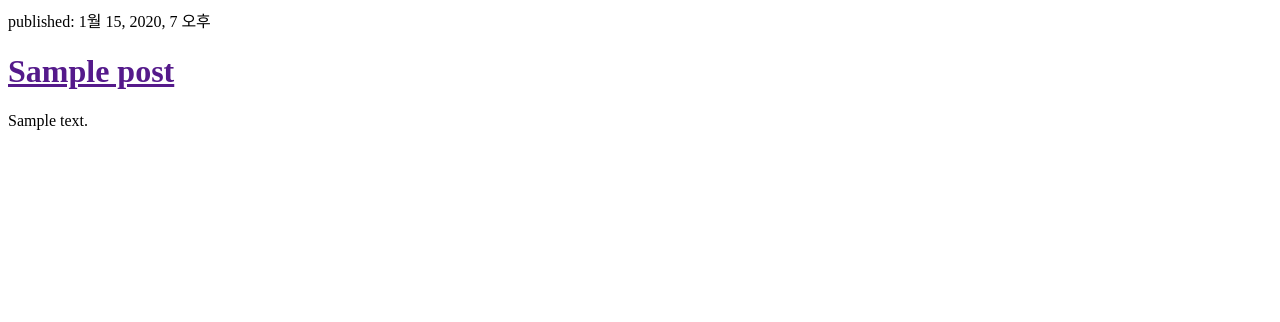
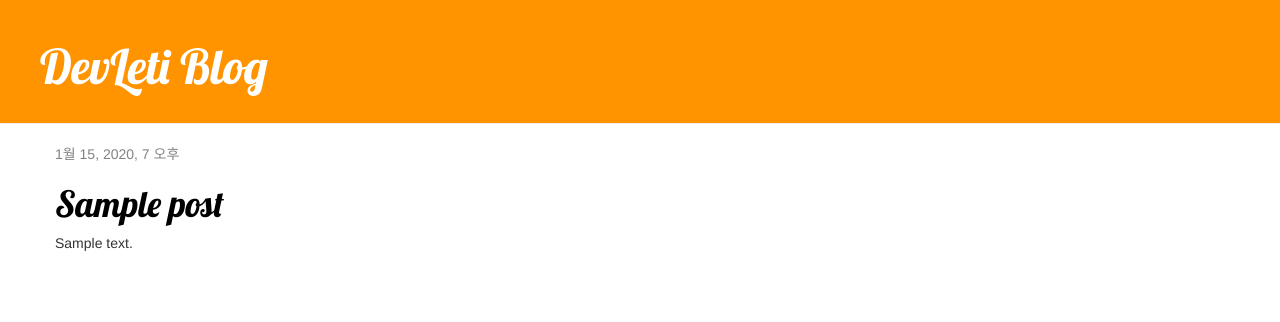
Before and after one commit to DevLeti/post_page, a Django app: page / in a window 1280 px wide. Shown: the top 322 px of the page. Run offline with Django 3.2, Linux system fonts and the light colour scheme; tables that the repository leaves empty hold one stand-in row (values such as "Sample post"); some libraries are stand-ins or nearby versions.

Commit message:
complete project

```diff
--- /dev/null
+++ b/blog/static/css/blog.css
@@ -0,0 +1,46 @@
+.page-header {
+    background-color: #ff9400;
+    margin-top: 0;
+    padding: 20px 20px 20px 40px;
+}
+
+.page-header h1, .page-header h1 a, .page-header h1 a:visited, .page-header h1 a:active {
+    color: #ffffff;
+    font-size: 36pt;
+    text-decoration: none;
+}
+
+.content {
+    margin-left: 40px;
+}
+
+h1, h2, h3, h4 {
+    font-family: 'Lobster', cursive;
+}
+
+.date {
+    color: #828282;
+}
+
+.save {
+    float: right;
+}
+
+.post-form textarea, .post-form input {
+    width: 100%;
+}
+
+.top-menu, .top-menu:hover, .top-menu:visited {
+    color: #ffffff;
+    float: right;
+    font-size: 26pt;
+    margin-right: 20px;
+}
+
+.post {
+    margin-bottom: 70px;
+}
+
+.post h1 a, .post h1 a:visited {
+    color: #000000;
+}
--- /dev/null
+++ b/blog/templates/blog/base.html
@@ -0,0 +1,34 @@
+{% load static %}
+<html>
+    <head>
+        <title>DevLeti blog</title>
+        <link rel="stylesheet" href="//maxcdn.bootstrapcdn.com/bootstrap/3.2.0/css/bootstrap.min.css">
+        <link rel="stylesheet" href="//maxcdn.bootstrapcdn.com/bootstrap/3.2.0/css/bootstrap-theme.min.css">
+        <link href="//fonts.googleapis.com/css?family=Lobster&subset=latin,latin-ext" rel="stylesheet" type="text/css">
+        <link rel="stylesheet" href="{% static 'css/blog.css' %}">
+    </head>
+
+
+    <body>
+        <div class="page-header">
+            <h1><a href="/">DevLeti Blog</a></h1>
+        </div>
+        <div class="content container">
+            <div class="row">
+                <div class="col-md-8">
+                    {% block content %}
+                    {% endblock %}
+                </div>
+            </div>
+        </div>
+        <!-- django 변수는 {{ 변수명 }}으로 표현함-->
+        <!-- linebreaksbr : 행바뀜을 문단으로 변환하는 필터-->
+{#        {% for post in posts %}#}
+{#            <div class="post">#}
+{#                <p>published: {{ post.published_date }}</p>#}
+{#                <h1><a href="">{{ post.title }}</a></h1>#}
+{#                <p>{{ post.text|linebreaksbr }}</p>#}
+{#            </div>#}
+{#        {% endfor %}#}
+    </body>
+</html>
--- a/blog/templates/blog/post_list.html
+++ b/blog/templates/blog/post_list.html
@@ -1,18 +1,12 @@
-<html>
-    <head>
-        <title>Django Girls blog</title>
-    </head>
-
-
-    <body>
-        <!-- django 변수는 {{ 변수명 }}으로 표현함-->
-        <!-- linebreaksbr : 행바뀜을 문단으로 변환하는 필터-->
-        {% for post in posts %}
-            <div>
-                <p>published: {{ post.published_date }}</p>
-                <h1><a href="">{{ post.title }}</a></h1>
-                <p>{{ post.text|linebreaksbr }}</p>
+{% extends 'blog/base.html' %}
+{% block content %}
+    {% for post in posts %}
+        <div class="post">
+            <div class="date">
+                {{ post.published_date }}
             </div>
-        {% endfor %}
-    </body>
-</html>
+            <h1><a href={% url 'post_detail' pk=post.pk %}>{{ post.title }}</a></h1>
+            <p>{{ post.text|linebreaksbr }}</p>
+        </div>
+    {% endfor %}
+{% endblock %}
--- a/blog/urls.py
+++ b/blog/urls.py
@@ -3,4 +3,5 @@ from . import views
 
 urlpatterns = [
     path('', views.post_list, name='post_list'),
+    path('post/<int:pk>/', views.post_detail, name='post_detail')
 ]
--- a/blog/views.py
+++ b/blog/views.py
@@ -1,4 +1,4 @@
-from django.shortcuts import render
+from django.shortcuts import render, get_object_or_404
 from django.utils import timezone
 from .models import Post
 
@@ -6,3 +6,7 @@ from .models import Post
 def post_list(request): # render 메서드를 호출, blog/post_list.html을 보여줌
     posts = Post.objects.filter(published_date__lte=timezone.now()).order_by('published_date')
     return render(request, 'blog/post_list.html', {'posts': posts})
+
+def post_detail(request, pk):
+    post = get_object_or_404(Post, pk=pk)
+    return render(request, 'blog/post_detail.html', {'post': post})
```
Also changed, not shown: blog/templates/blog/post_detail.html (added, +13 -0 lines), 1 other file.
